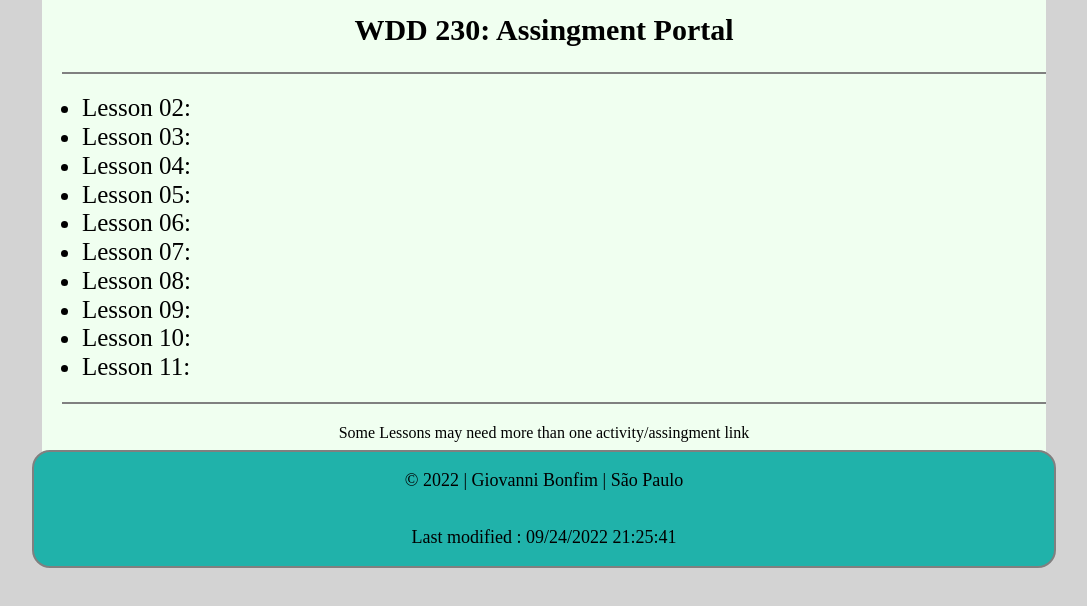
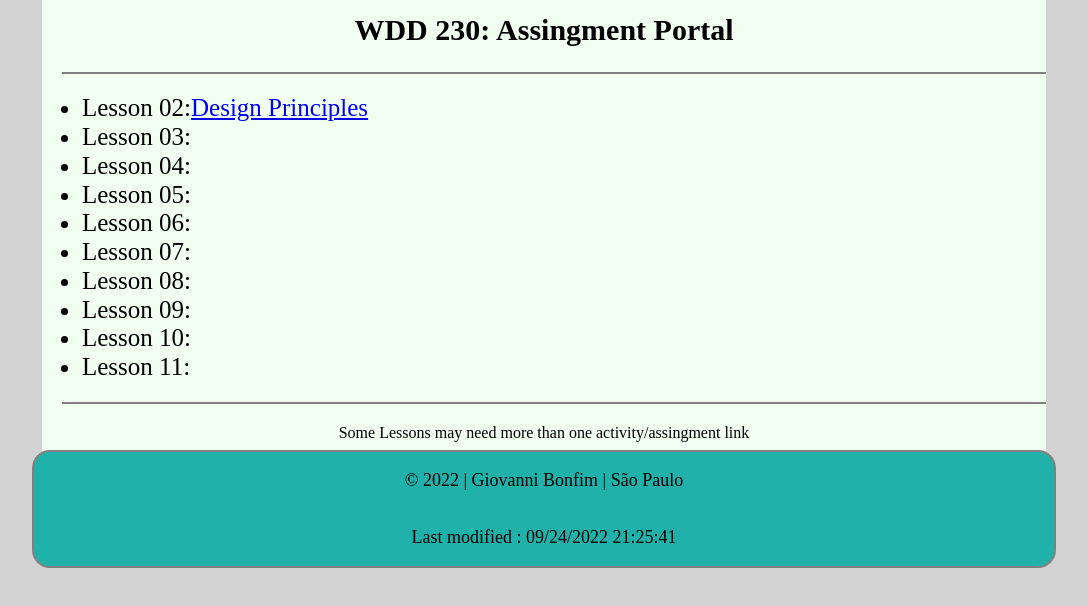
Before and after one commit to GiovanniBonfim/wdd230, a plain HTML site: page index.html in a window 1280 px wide. Shown: the part 190-796 px from the top of the page, without its empty margins (96-1183 px from the left). Drawn offline with Linux system fonts and the light colour scheme.

Commit message:
Added the link

```diff
--- a/index.html
+++ b/index.html
@@ -22,7 +22,7 @@
     <main>
         <h2 id="heading">WDD 230: Assingment Portal</h2>
         <ul id="lessons">
-            <li>Lesson 02:</li>
+            <li>Lesson 02:<a href="lesson2/design-principles.html">Design Principles</a></li>
             <li>Lesson 03:</li>
             <li>Lesson 04:</li>
             <li>Lesson 05:</li>
```
